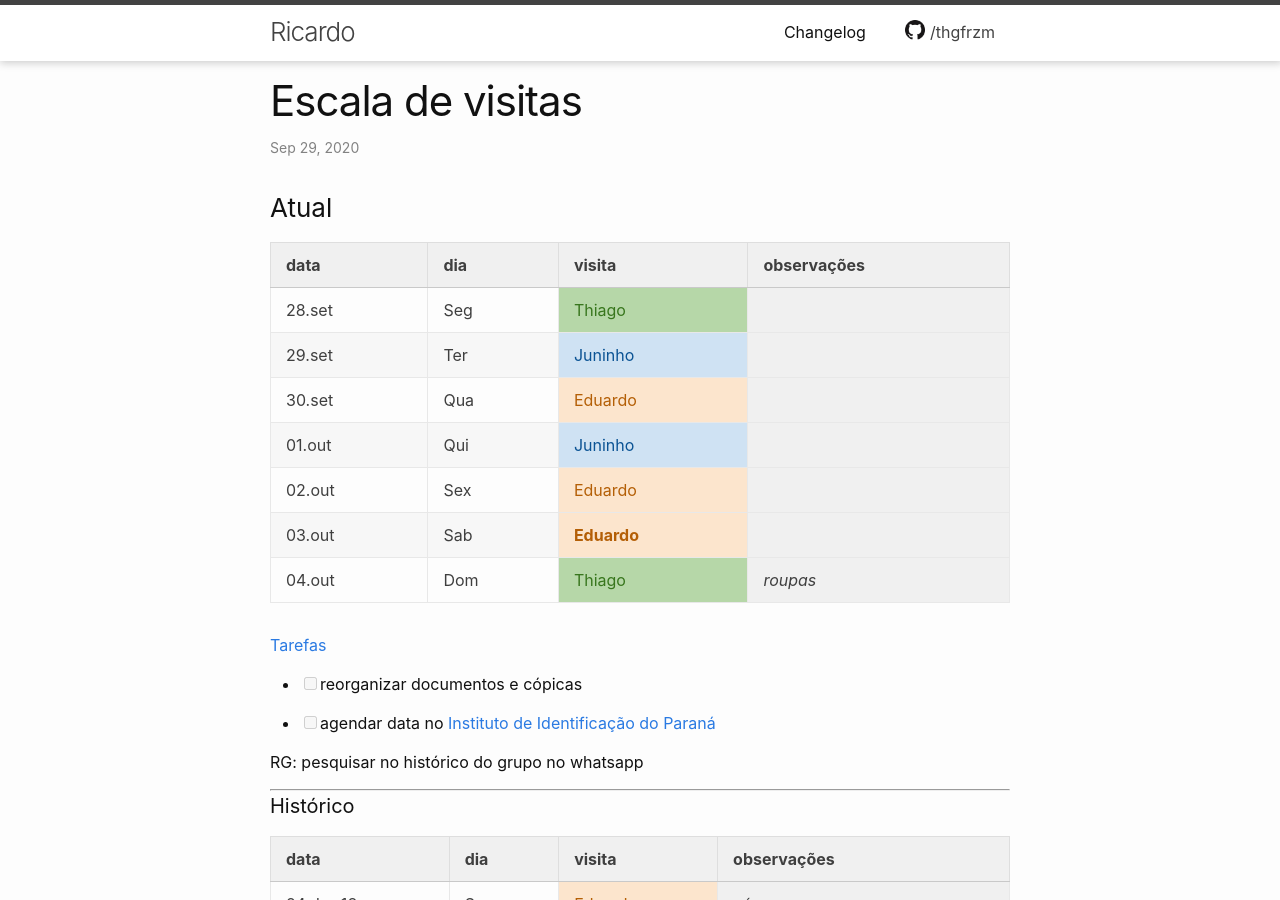
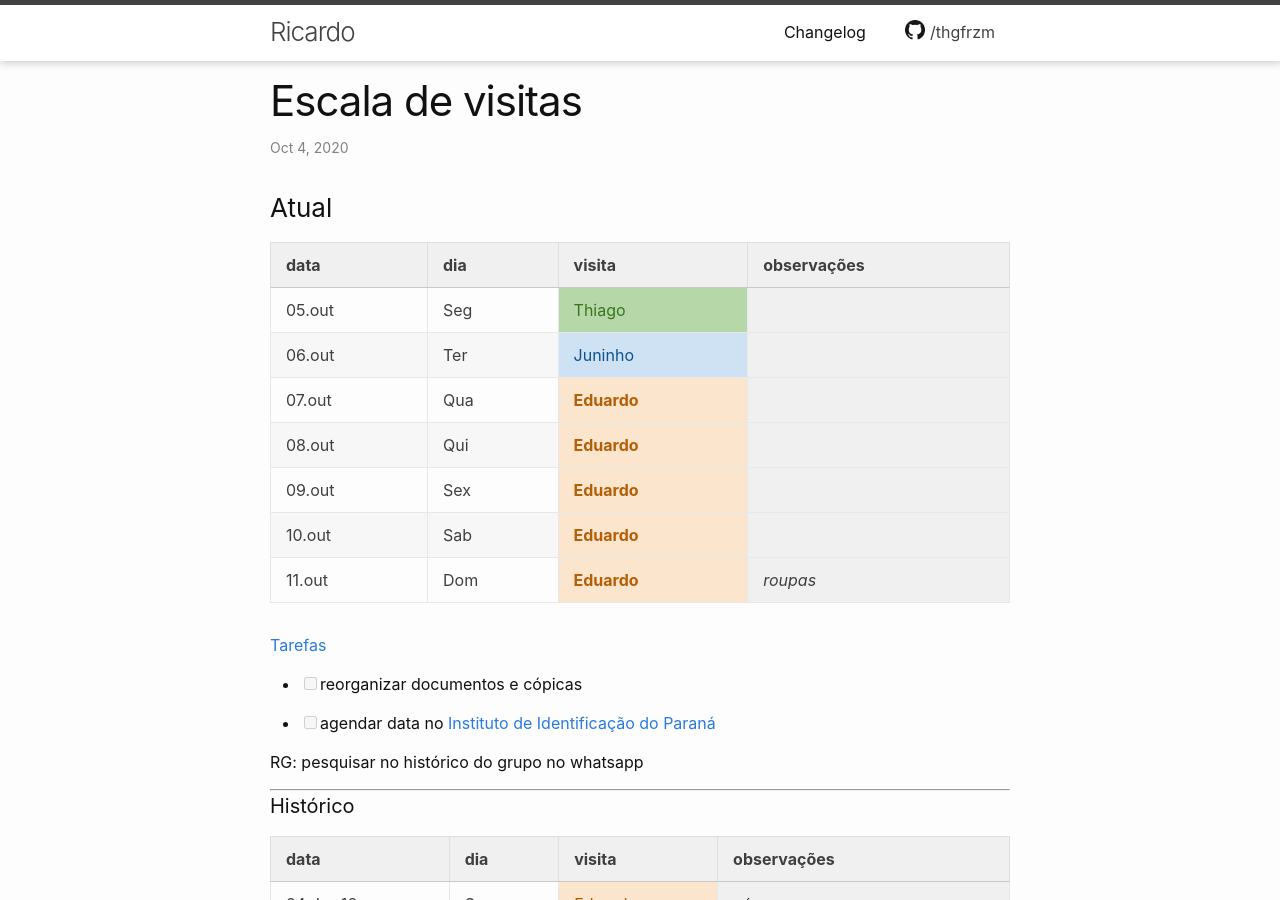
Before and after one commit to thgfrzm/ricardo, a Jekyll site: the page built from _posts/2018-12-23-escala-visitas.markdown, in a window 1280 px wide and 900 px high. Built offline with Jekyll 4.4.1, drawn with Linux system fonts in a browser that asks for light colours; some of the changed text lies outside the part shown.

Commit message:
Update 2018-12-23-escala-visitas.markdown

```diff
--- a/_posts/2018-12-23-escala-visitas.markdown
+++ b/_posts/2018-12-23-escala-visitas.markdown
@@ -1,7 +1,7 @@
 ---
 layout: post
 title:  "Escala de visitas"
-date:   2020-09-29 08:00:00 -0300
+date:   2020-10-04 13:00:00 -0300
 categories: agenda
 ---
 
@@ -9,13 +9,13 @@
 
 | data   | dia | visita      | observações |
 | ------ | --- | ----------- | ----------- |
-| 28.set | Seg | Thiago      |             |
-| 29.set | Ter | Juninho     |             |
-| 30.set | Qua | Eduardo     |             |
-| 01.out | Qui | Juninho     |             |
-| 02.out | Sex | Eduardo     |             |
-| 03.out | Sab | **Eduardo** |             |
-| 04.out | Dom | Thiago      | _roupas_    |
+| 05.out | Seg | Thiago      |             |
+| 06.out | Ter | Juninho     |             |
+| 07.out | Qua | **Eduardo** |             |
+| 08.out | Qui | **Eduardo** |             |
+| 09.out | Sex | **Eduardo** |             |
+| 10.out | Sab | **Eduardo** |             |
+| 11.out | Dom | **Eduardo** | _roupas_    |
 
 <!--
 ### nota
@@ -681,3 +681,10 @@
 | 25.set    | Sex | Eduardo     |                     |
 | 26.set    | Sab | Thiago      |                     |
 | 27.set    | Dom | Eduardo     |                     |
+| 28.set    | Seg | Thiago      |                     |
+| 29.set    | Ter | Juninho     |                     |
+| 30.set    | Qua | Eduardo     |                     |
+| 01.out    | Qui | Juninho     |                     |
+| 02.out    | Sex | Eduardo     |                     |
+| 03.out    | Sab | **Eduardo** |                     |
+| 04.out    | Dom | Thiago      | _roupas_            |
```
